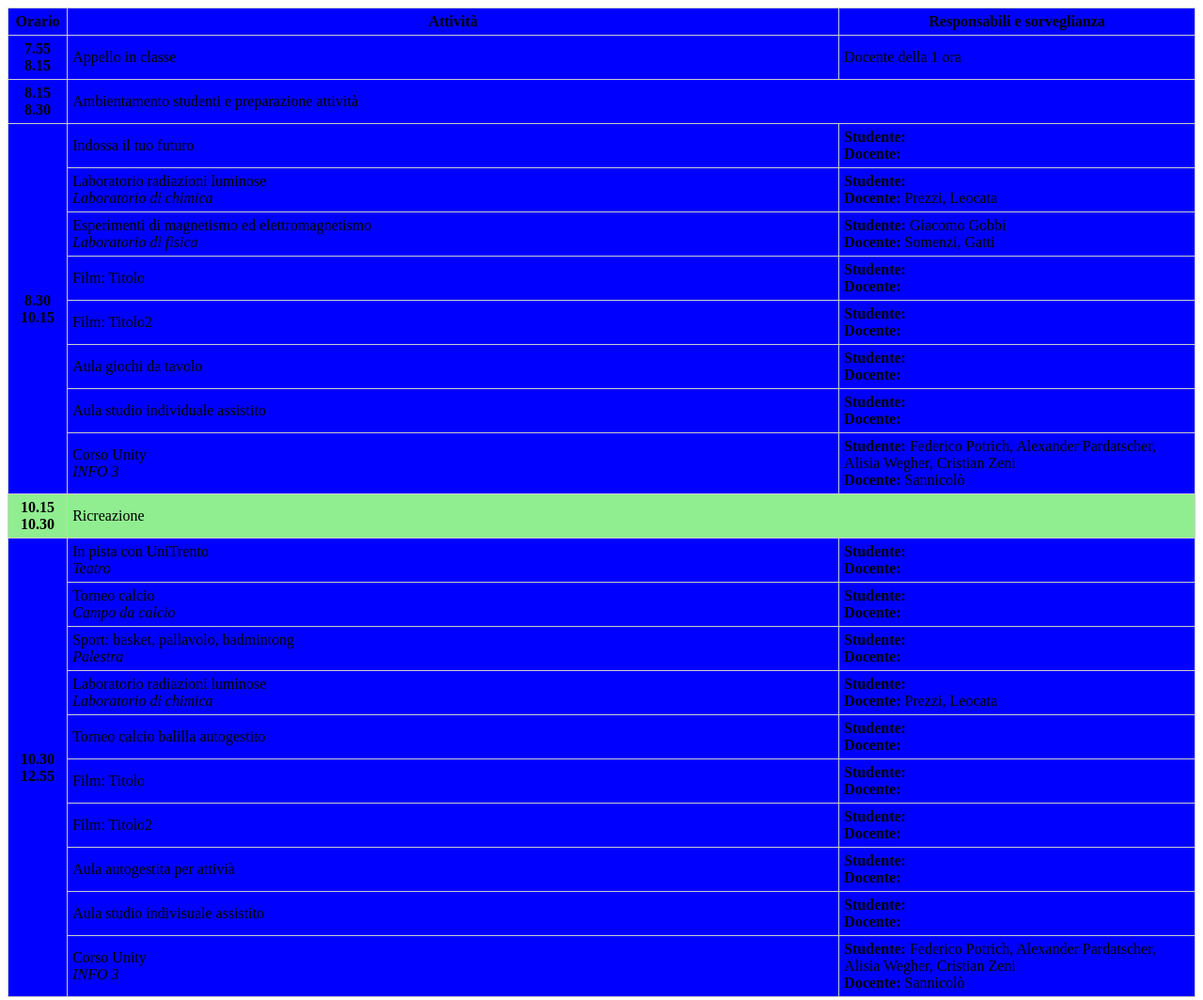
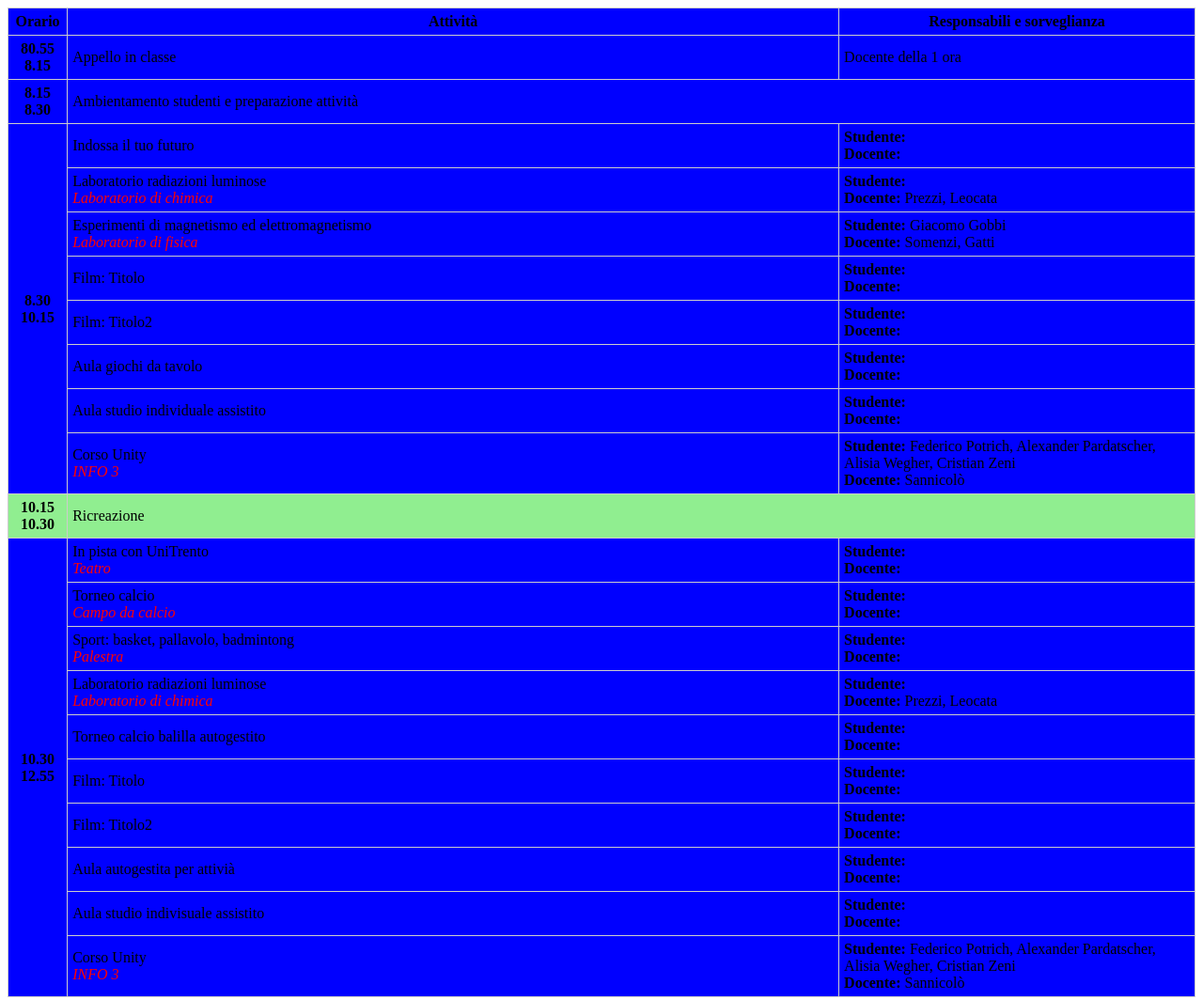
Before and after one commit to mattiatonel18/Prova1, a plain HTML site: page index.html in a window 1280 px wide. Shown: the whole page at 94% size. Drawn offline with Linux system fonts and the light colour scheme.

Commit message:
Update index.html
Change casuali

```diff
--- a/index.html
+++ b/index.html
@@ -12,7 +12,7 @@
         text-align: center;
         font-weight: bold;
         }
-    .aula{font-style: italic;}
+    .aula{font-style: italic; color:red;}
 </style>
 <table border="1" cellspacing="0" cellpadding="5px">
     <thead> <!-- intestazione -->
@@ -25,7 +25,7 @@
 
     <tbody>
         <tr> <!-- Appello -->
-            <td class="orario">7.55</br>8.15</td>
+            <td class="orario">80.55</br>8.15</td>
             <td>Appello in classe</td>
             <td>Docente della 1 ora</td>
         </tr>
```
